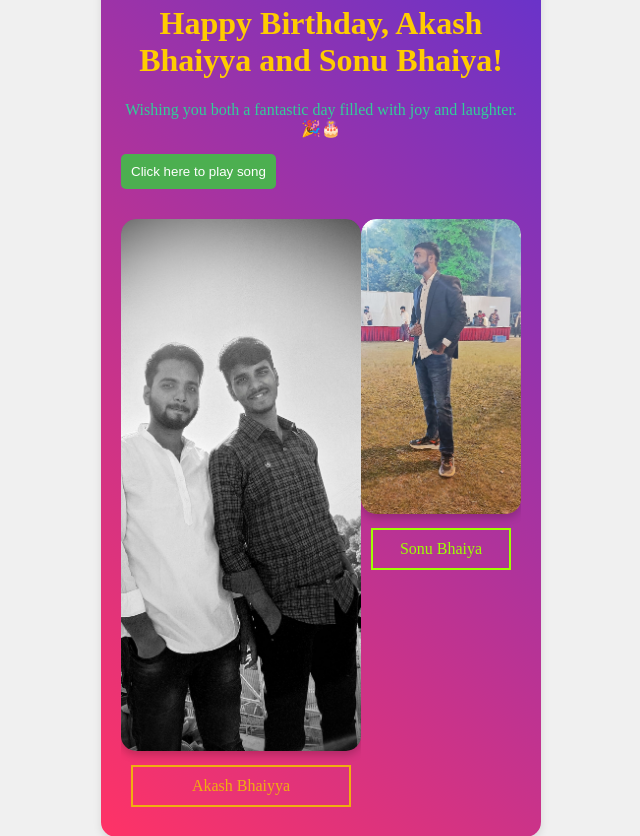
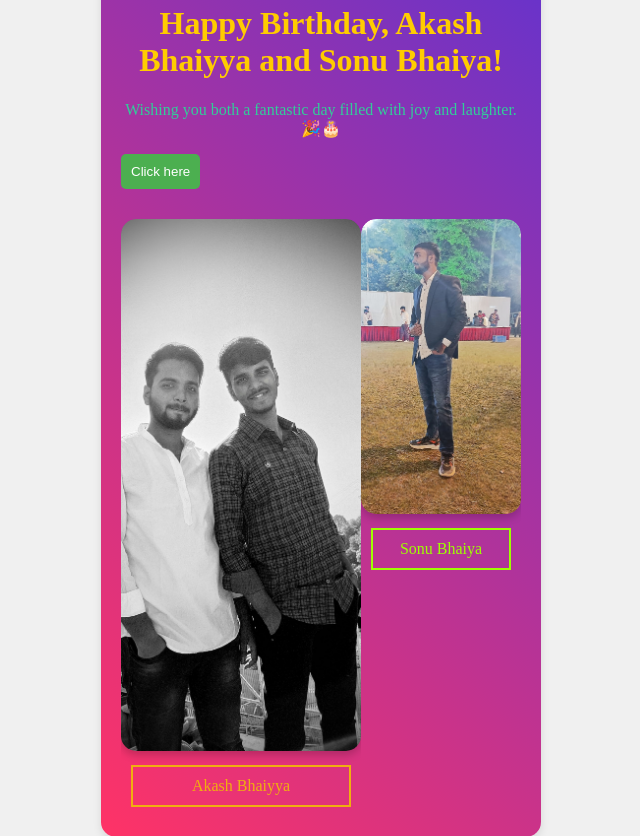
Before and after one commit to Priyanshug0/priyanshu, a plain HTML site: page site/index.html in a window 1280 px wide. Shown: the whole page, without its empty margins (319-959 px from the left). Drawn offline with Linux system fonts and the light colour scheme.

Commit message:
eefeffwef

```diff
--- a/site/index.html
+++ b/site/index.html
@@ -12,7 +12,7 @@
       <h1 style="color: #ffcc00;">Happy Birthday, Akash Bhaiyya and Sonu Bhaiya!</h1>
       <p style="color: #33cc99;">Wishing you both a fantastic day filled with joy and laughter. 🎉🎂</p>
     </div>
-    <button class="music-button" onclick="toggleMusic()">Click here to play song</button>
+    <button class="music-button" onclick="toggleMusic()">Click here </button>
     <div class="photos">
       <div class="photo">
         <img src="akash.jpg" alt="Akash Bhaiyya">
```
